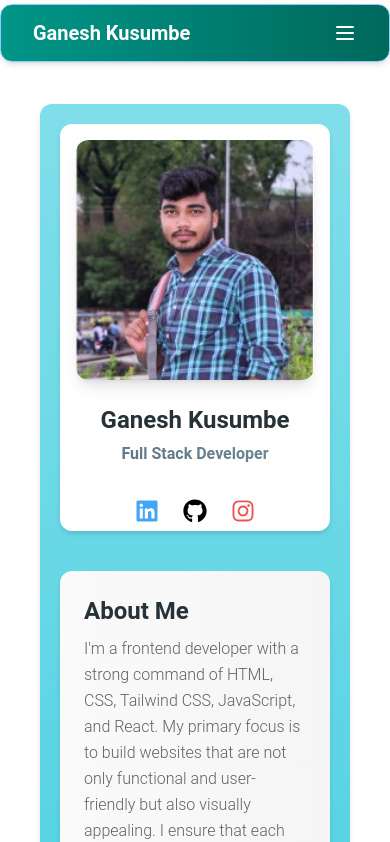
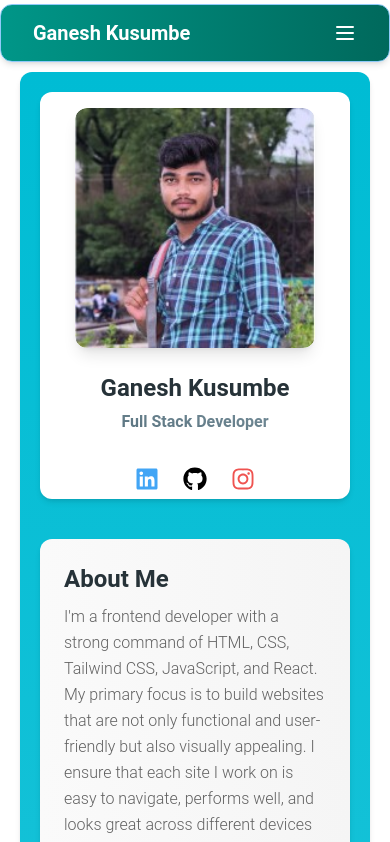
Before and after one commit to gkusumbe7/personal-portfolio-gk, a React (Vite) app: page / in a window 390 px wide. Shown: the top 842 px of the page. Built offline with nearby package versions, Linux system fonts and the light colour scheme.

Commit message:
added code

```diff
--- a/src/component/About.jsx
+++ b/src/component/About.jsx
@@ -30,8 +30,8 @@ function About() {
   return (
     <>
       {" "}
-      <main className="pt-24 pb-0 px-10">
-      <Card className="bg-gradient-to-b from-cyan-200 to-cyan-400 flex flex-col-reverse md:flex-row  gap-10  md:gap-5 p-5 my-2 lg:my-auto">
+      <main className="md:pt-24 pb-0 md:px-10 px-5 pt-16">
+      <Card className="bg-gradient-to-b from-cyan-500 to-cyan-400 flex flex-col-reverse md:flex-row  gap-10  md:gap-5 p-5 my-2 lg:my-auto">
       <Card className="text-wrap md:mx-auto bg-gradient-to-r from-gray-50 to-gray-100">
         <CardBody>
           <Typography variant="h4" color="blue-gray" className=" mb-2">
```
